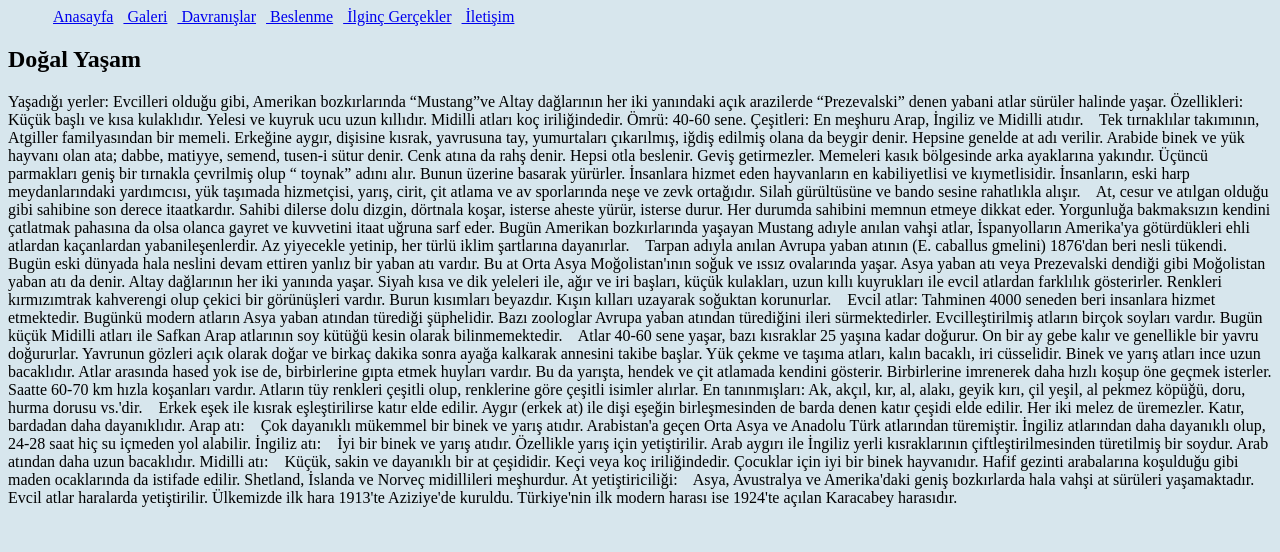
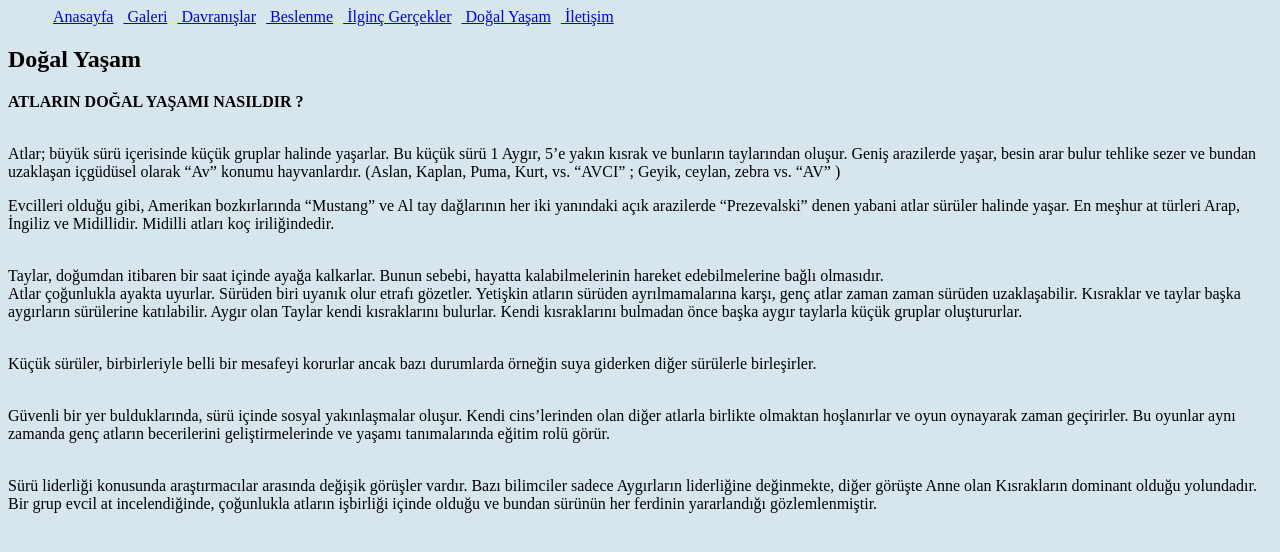
Before and after one commit to fffbbb/scrum-repo, a plain HTML site: page yasam.html in a window 1280 px wide. Drawn offline with Linux system fonts and the light colour scheme.

Commit message:
doğal yaşam

```diff
--- a/site.js
+++ b/site.js
@@ -22,9 +22,14 @@ $(function () {
             },
 
             {
-                text: 'İletişim',
-                url: 'iletisim.html'
-        }
+                text: 'Doğal Yaşam',
+                url: 'yasam.html'
+        },
+
+        {
+            text: 'İletişim',
+            url: 'iletisim.html'
+    }
         ],
         i = 0;
 
--- a/yasam.html
+++ b/yasam.html
@@ -21,27 +21,30 @@
 
     <h2>Doğal Yaşam</h2>
 
-  Yaşadığı yerler: Evcilleri olduğu gibi, Amerikan bozkırlarında “Mustang”ve Altay dağlarının her iki yanındaki açık arazilerde “Prezevalski” denen yabani atlar sürüler halinde yaşar. Özellikleri: Küçük başlı ve kısa kulaklıdır. Yelesi ve kuyruk ucu uzun kıllıdır. Midilli atları koç iriliğindedir. Ömrü: 40-60 sene. Çeşitleri: En meşhuru Arap, İngiliz ve Midilli atıdır.
-   Tek tırnaklılar takımının, Atgiller familyasından bir memeli. Erkeğine aygır, dişisine kısrak, yavrusuna tay, yumurtaları çıkarılmış, iğdiş edilmiş olana da beygir denir. Hepsine genelde at adı verilir. Arabide binek ve yük hayvanı olan ata; dabbe, matiyye, semend, tusen-i sütur denir. Cenk atına da rahş denir. Hepsi otla beslenir. Geviş getirmezler. Memeleri kasık bölgesinde arka ayaklarına yakındır. Üçüncü parmakları geniş bir tırnakla çevrilmiş olup “ toynak” adını alır. Bunun üzerine basarak yürürler. İnsanlara hizmet eden hayvanların en kabiliyetlisi ve kıymetlisidir. İnsanların, eski harp meydanlarındaki yardımcısı, yük taşımada hizmetçisi, yarış, cirit, çit atlama ve av sporlarında neşe ve zevk ortağıdır. Silah gürültüsüne ve bando sesine rahatlıkla alışır.
-   At, cesur ve atılgan olduğu gibi sahibine son derece itaatkardır. Sahibi dilerse dolu dizgin, dörtnala koşar, isterse aheste yürür, isterse durur. Her durumda sahibini memnun etmeye dikkat eder. Yorgunluğa bakmaksızın kendini çatlatmak pahasına da olsa olanca gayret ve kuvvetini itaat uğruna sarf eder. Bugün Amerikan bozkırlarında yaşayan Mustang adıyle anılan vahşi atlar, İspanyolların Amerika'ya götürdükleri ehli atlardan kaçanlardan yabanileşenlerdir. Az yiyecekle yetinip, her türlü iklim şartlarına dayanırlar.
-   Tarpan adıyla anılan Avrupa yaban atının (E. caballus gmelini) 1876'dan beri nesli tükendi. Bugün eski dünyada hala neslini devam ettiren yanlız bir yaban atı vardır. Bu at Orta Asya Moğolistan'ının soğuk ve ıssız ovalarında yaşar. Asya yaban atı veya Prezevalski dendiği gibi Moğolistan yaban atı da denir. Altay dağlarının her iki yanında yaşar. Siyah kısa ve dik yeleleri ile, ağır ve iri başları, küçük kulakları, uzun kıllı kuyrukları ile evcil atlardan farklılık gösterirler. Renkleri kırmızımtrak kahverengi olup çekici bir görünüşleri vardır. Burun kısımları beyazdır. Kışın kılları uzayarak soğuktan korunurlar.
-   Evcil atlar: Tahminen 4000 seneden beri insanlara hizmet etmektedir. Bugünkü modern atların Asya yaban atından türediği şüphelidir. Bazı zoologlar Avrupa yaban atından türediğini ileri sürmektedirler. Evcilleştirilmiş atların birçok soyları vardır. Bugün küçük Midilli atları ile Safkan Arap atlarının soy kütüğü kesin olarak bilinmemektedir.
-   Atlar 40-60 sene yaşar, bazı kısraklar 25 yaşına kadar doğurur. On bir ay gebe kalır ve genellikle bir yavru doğururlar. Yavrunun gözleri açık olarak doğar ve birkaç dakika sonra ayağa kalkarak annesini takibe başlar. Yük çekme ve taşıma atları, kalın bacaklı, iri cüsselidir. Binek ve yarış atları ince uzun bacaklıdır. Atlar arasında hased yok ise de, birbirlerine gıpta etmek huyları vardır. Bu da yarışta, hendek ve çit atlamada kendini gösterir. Birbirlerine imrenerek daha hızlı koşup öne geçmek isterler. Saatte 60-70 km hızla koşanları vardır. Atların tüy renkleri çeşitli olup, renklerine göre çeşitli isimler alırlar. En tanınmışları: Ak, akçıl, kır, al, alakı, geyik kırı, çil yeşil, al pekmez köpüğü, doru, hurma dorusu vs.'dir.
-   Erkek eşek ile kısrak eşleştirilirse katır elde edilir. Aygır (erkek at) ile dişi eşeğin birleşmesinden de barda denen katır çeşidi elde edilir. Her iki melez de üremezler. Katır, bardadan daha dayanıklıdır.
+    <p><strong>ATLARIN DOĞAL YAŞAMI NASILDIR ?</strong></p>
 
-Arap atı:
+  <p><br />
+  Atlar; b&uuml;y&uuml;k s&uuml;r&uuml; i&ccedil;erisinde k&uuml;&ccedil;&uuml;k gruplar halinde yaşarlar. Bu k&uuml;&ccedil;&uuml;k s&uuml;r&uuml; 1 Aygır, 5&rsquo;e yakın kısrak ve bunların taylarından oluşur. Geniş arazilerde yaşar, besin arar bulur tehlike sezer ve bundan uzaklaşan i&ccedil;g&uuml;d&uuml;sel olarak &ldquo;Av&rdquo; konumu hayvanlardır. (Aslan, Kaplan, Puma, Kurt, vs. &ldquo;AVCI&rdquo; ; Geyik, ceylan, zebra vs. &ldquo;AV&rdquo; )</p>
 
-   Çok dayanıklı mükemmel bir binek ve yarış atıdır. Arabistan'a geçen Orta Asya ve Anadolu Türk atlarından türemiştir. İngiliz atlarından daha dayanıklı olup, 24-28 saat hiç su içmeden yol alabilir.
-İngiliz atı:
+  <p>Evcilleri olduğu gibi, Amerikan bozkırlarında &ldquo;Mustang&rdquo; ve Al
+  tay dağlarının her iki yanındaki a&ccedil;ık arazilerde &ldquo;Prezevalski&rdquo; denen yabani atlar s&uuml;r&uuml;ler halinde yaşar. En meşhur at t&uuml;rleri Arap, İngiliz ve Midillidir. Midilli atları ko&ccedil; iriliğindedir.</p>
 
-   İyi bir binek ve yarış atıdır. Özellikle yarış için yetiştirilir. Arab aygırı ile İngiliz yerli kısraklarının çiftleştirilmesinden türetilmiş bir soydur. Arab atından daha uzun bacaklıdır.
-Midilli atı:
+  <p><br />
+  Taylar, doğumdan itibaren bir saat i&ccedil;inde ayağa kalkarlar. Bunun sebebi, hayatta kalabilmelerinin hareket edebilmelerine bağlı olmasıdır.<br />
+  Atlar &ccedil;oğunlukla ayakta uyurlar. S&uuml;r&uuml;den biri uyanık olur etrafı g&ouml;zetler. Yetişkin atların s&uuml;r&uuml;den ayrılmamalarına karşı, gen&ccedil; atlar zaman zaman s&uuml;r&uuml;den uzaklaşabilir. Kısraklar ve taylar başka aygırların s&uuml;r&uuml;lerine katılabilir. Aygır olan Taylar kendi kısraklarını bulurlar. Kendi kısraklarını bulmadan &ouml;nce başka aygır taylarla k&uuml;&ccedil;&uuml;k gruplar oluştururlar.</p>
 
-   Küçük, sakin ve dayanıklı bir at çeşididir. Keçi veya koç iriliğindedir. Çocuklar için iyi bir binek hayvanıdır. Hafif gezinti arabalarına koşulduğu gibi maden ocaklarında da istifade edilir. Shetland, İslanda ve Norveç midillileri meşhurdur.
-At yetiştiriciliği:
+  <p><br />
+  K&uuml;&ccedil;&uuml;k s&uuml;r&uuml;ler, birbirleriyle belli bir mesafeyi korurlar ancak bazı durumlarda &ouml;rneğin suya giderken diğer s&uuml;r&uuml;lerle birleşirler.</p>
 
-   Asya, Avustralya ve Amerika'daki geniş bozkırlarda hala vahşi at sürüleri yaşamaktadır. Evcil atlar haralarda yetiştirilir. Ülkemizde ilk hara 1913'te Aziziye'de kuruldu. Türkiye'nin ilk modern harası ise 1924'te açılan Karacabey harasıdır.
+  <p><br />
+  G&uuml;venli bir yer bulduklarında, s&uuml;r&uuml; i&ccedil;inde sosyal yakınlaşmalar oluşur. Kendi cins&rsquo;lerinden olan diğer atlarla birlikte olmaktan hoşlanırlar ve oyun oynayarak zaman ge&ccedil;irirler. Bu oyunlar aynı zamanda gen&ccedil; atların becerilerini geliştirmelerinde ve yaşamı tanımalarında eğitim rol&uuml; g&ouml;r&uuml;r.</p>
 
+  <p><br />
+  S&uuml;r&uuml; liderliği konusunda araştırmacılar arasında değişik g&ouml;r&uuml;şler vardır. Bazı bilimciler sadece Aygırların liderliğine değinmekte, diğer g&ouml;r&uuml;şte Anne olan Kısrakların dominant olduğu yolundadır.<br />
+  Bir grup evcil at incelendiğinde, &ccedil;oğunlukla atların işbirliği i&ccedil;inde olduğu ve bundan s&uuml;r&uuml;n&uuml;n her ferdinin yararlandığı g&ouml;zlemlenmiştir.<br />
+  &nbsp;</p>
+
+  <p>&nbsp;</p>
 
 </body>
 
```
